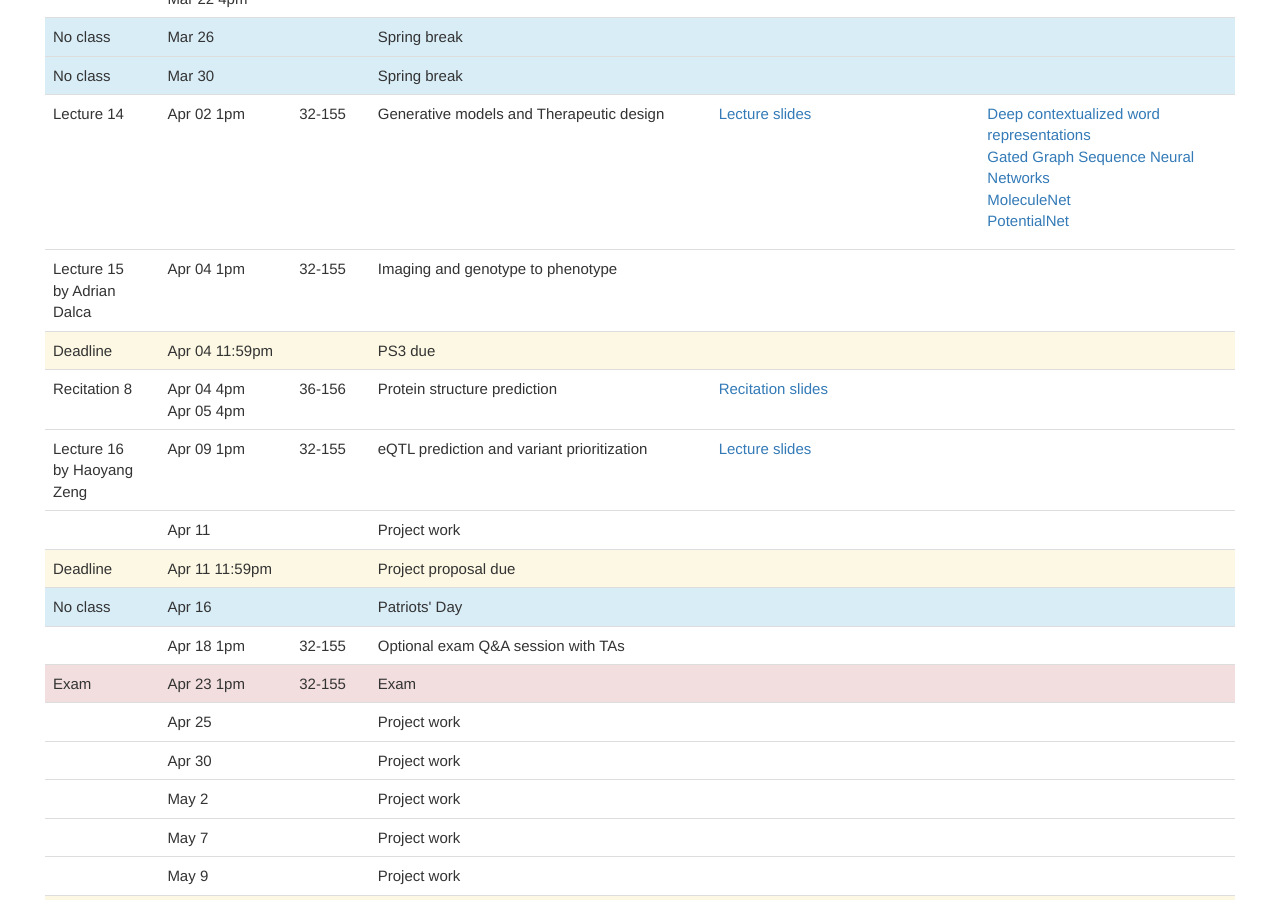
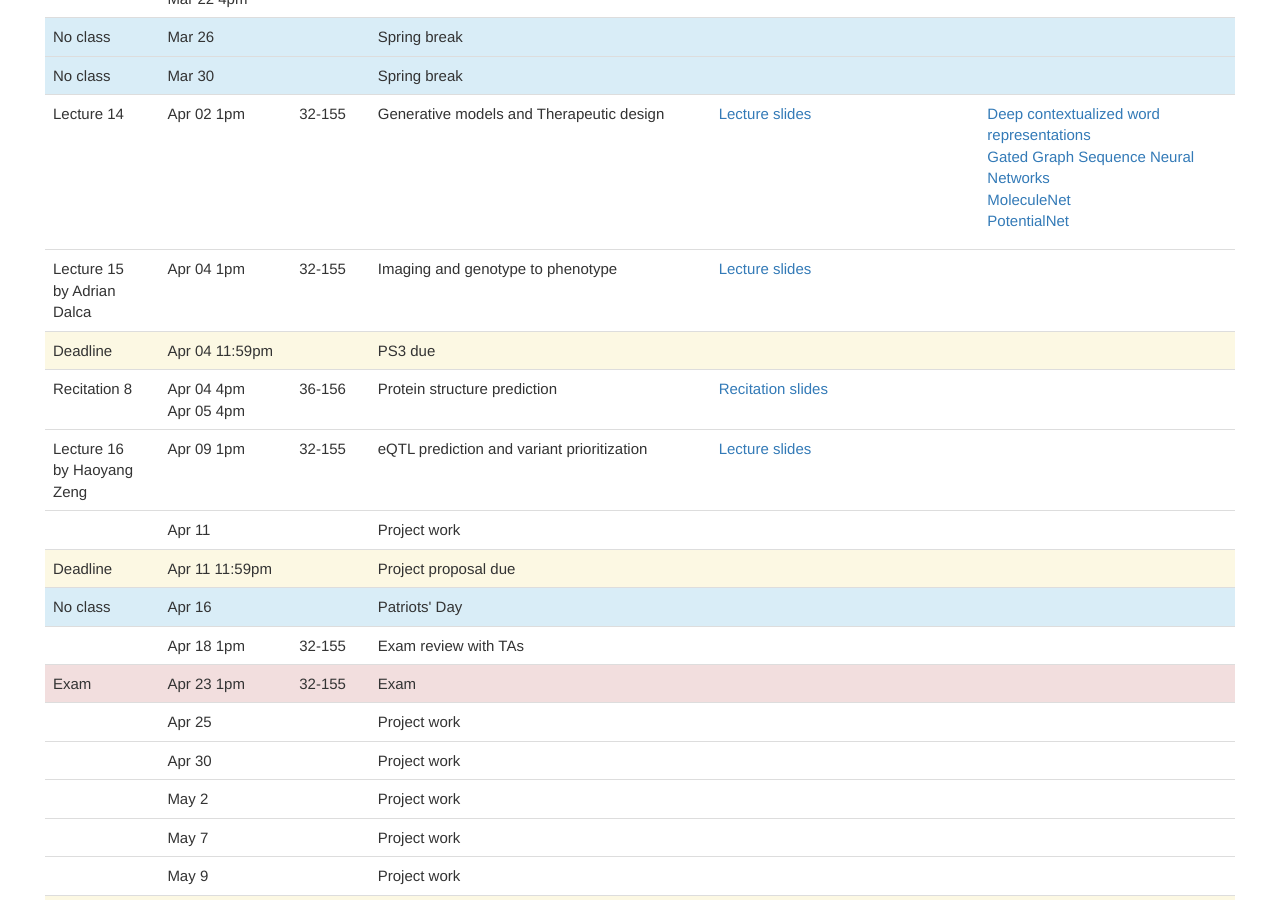
Before and after one commit to mit6874/mit6874.github.io, a Jekyll site: the page built from index.html, in a window 1280 px wide and 900 px high, scrolled down 2762 px. Built offline with Jekyll 4.4.1, drawn with Linux system fonts in a browser that asks for light colours; nearby versions of some CDN libraries.

Commit message:
Add lecture 15 slides

```diff
--- a/index.html
+++ b/index.html
@@ -408,7 +408,11 @@ layout: default
             <td>Apr 04 1pm</td>
             <td>32-155</td>
             <td>Imaging and genotype to phenotype</td>
-            <td></td>
+            <td>
+                <ul>
+                    <li><a href="assets/slides/6.874-lecture-15-2019.pdf">Lecture slides</a></li>
+                </ul>
+            </td>
             <td></td>
         </tr>
         <tr class="warning">
@@ -471,7 +475,7 @@ layout: default
             <td></td>
             <td>Apr 18 1pm</td>
             <td>32-155</td>
-            <td>Optional exam Q&A session with TAs</td>
+            <td>Exam review with TAs</td>
             <td></td>
             <td></td>
         </tr>
```
Also changed, not shown: 1 other file.
